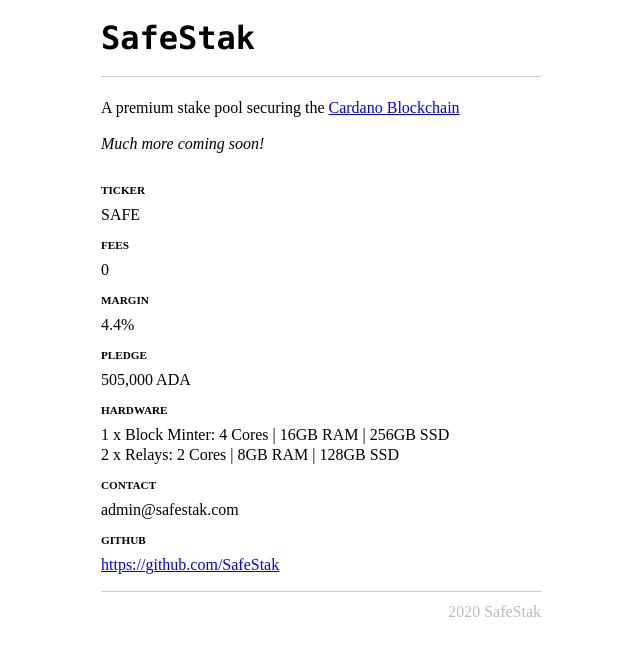
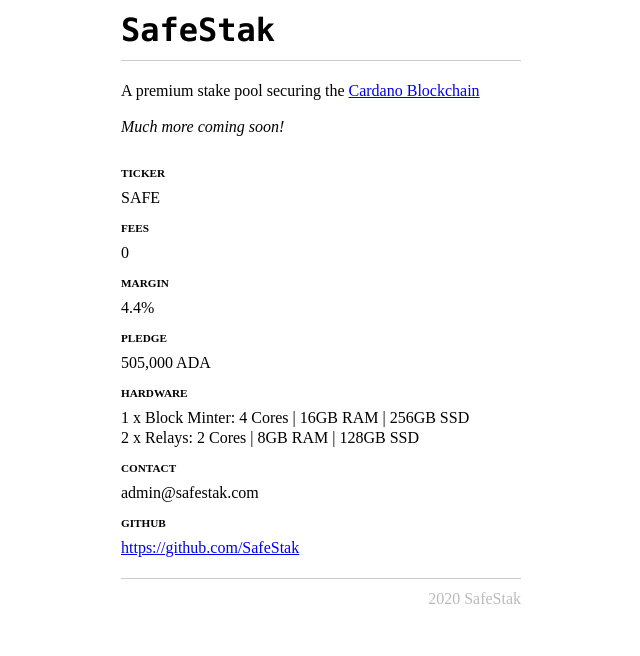
Before and after one commit to ptolem/safestack-com, a plain HTML site: page index.html in a window 1280 px wide. Shown: the whole page, without its empty margins (319-959 px from the left). Drawn offline with Linux system fonts and the light colour scheme.

Commit message:
Little tweaks

```diff
--- a/index.html
+++ b/index.html
@@ -9,16 +9,21 @@
     <link rel="canonical" href="https://www.safestak.com/">
     <style>
         body {
-            padding: 28px;
+            padding: 20px;
             margin: auto;
-            width: 440px;
+            width: 400px;
             line-height: 1.25em;
         }
 
         h1 {
             font-family: Consolas, monaco, monospace;
             border-bottom: 1px solid #CCC;
-            padding-bottom: 28px;
+            padding-bottom: 20px;
+            margin:0;
+        }
+
+        dl {
+            margin: 0;
         }
 
         dt {
@@ -31,6 +36,10 @@
         dd {
             padding:0;
             margin:0;
+        }
+
+        main {
+            padding: 20px 0;
         }
 
         footer {
```
